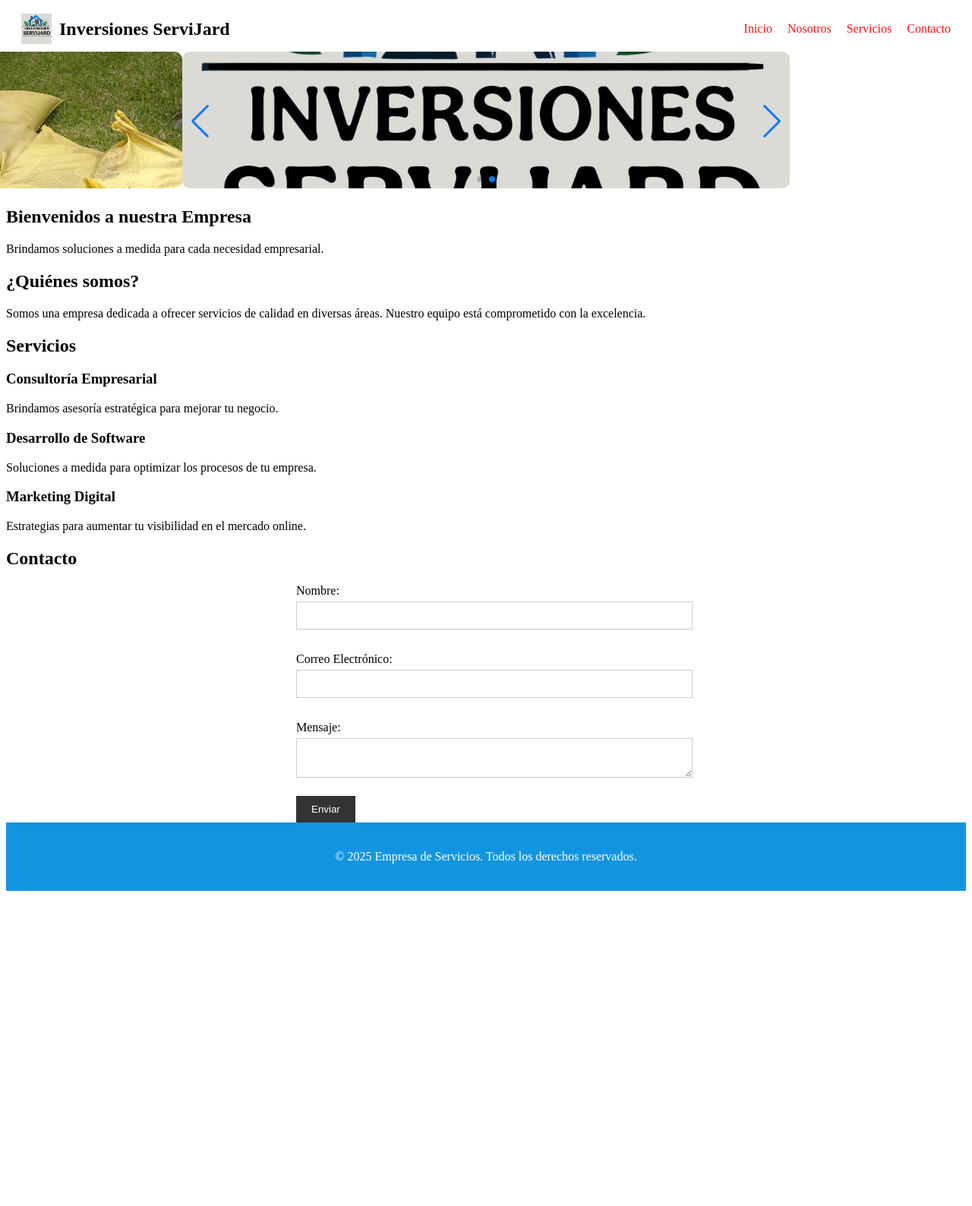
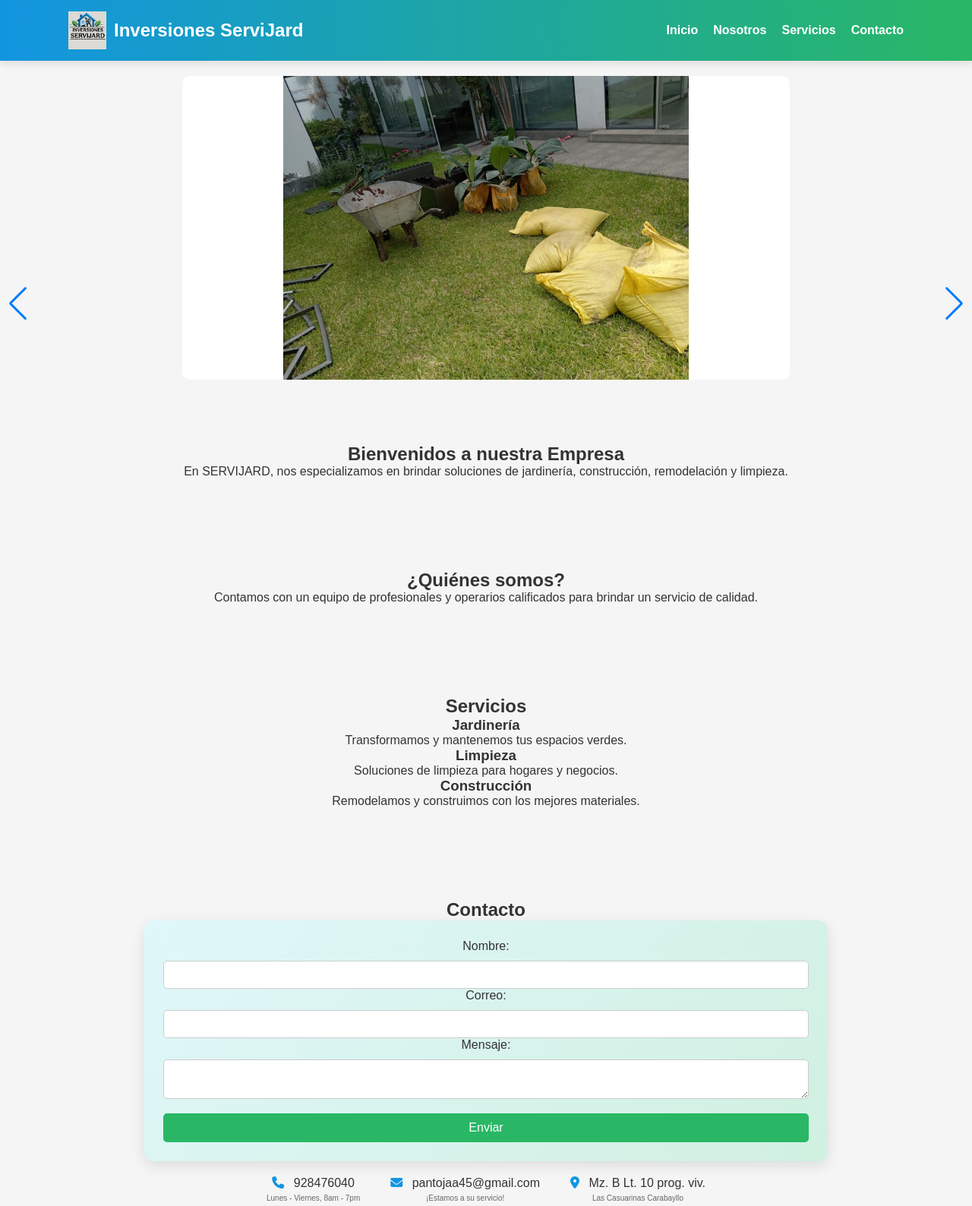
Before and after one commit to anthony-993/servijard.github.io, a plain HTML site: page index.html in a window 1280 px wide. Shown: the top 1588 px of the page at 76% size. Before the commit the page ends 1181 px from the top, so only its background shows below. Drawn offline with nearby package versions, Linux system fonts and the light colour scheme.

Commit message:
cambio web

```diff
--- a/index.html
+++ b/index.html
@@ -3,20 +3,19 @@
 <head>
     <meta charset="UTF-8">
     <meta name="viewport" content="width=device-width, initial-scale=1.0">
-    <title>Empresa de Servicios</title>
+    <title>Inversiones ServiJard</title>
+    <link rel="stylesheet" href="https://cdnjs.cloudflare.com/ajax/libs/font-awesome/6.5.0/css/all.min.css">
     <link rel="stylesheet" href="styles.css">
     <link rel="stylesheet" href="https://cdn.jsdelivr.net/npm/swiper/swiper-bundle.min.css">
-
 </head>
 <body>
-
-    <!-- Encabezado -->
     <header>
         <div class="container">
             <h1>
-                <img src="media/logo2.jpeg" alt="Logo de la empresa"> Inversiones ServiJard
+                <img src="media/logo2.jpeg" alt="Logo de la SERVIJARD"> Inversiones ServiJard
             </h1>
-            <button class="menu-toggle">☰</button>
+            <button class="menu-toggle" aria-label="Abrir menú">☰</button>
+
             <nav>
                 <ul class="menu">
                     <li><a href="#inicio">Inicio</a></li>
@@ -27,63 +26,59 @@
             </nav>
         </div>
     </header>
+
     <div class="swiper-container">
         <div class="swiper-wrapper">
             <div class="swiper-slide"><img src="media/jardin1.jpg" alt="Imagen 1"></div>
             <div class="swiper-slide"><img src="media/logo2.jpeg" alt="Imagen 2"></div>
-
+            <div class="swiper-slide"><img src="media/logo4.png" alt="Imagen 2"></div>
         </div>
-        <!-- Flechas de navegación -->
         <div class="swiper-button-next"></div>
         <div class="swiper-button-prev"></div>
-        <!-- Paginación -->
         <div class="swiper-pagination"></div>
     </div>
-    <!-- Sección de Inicio -->
+
     <section id="inicio">
         <div class="container">
             <h2>Bienvenidos a nuestra Empresa</h2>
-            <p>Brindamos soluciones a medida para cada necesidad empresarial.</p>
+            <p>En SERVIJARD, nos especializamos en brindar soluciones de jardinería, construcción, remodelación y limpieza.</p>
         </div>
     </section>
 
-    <!-- Sección Nosotros -->
     <section id="nosotros">
         <div class="container">
             <h2>¿Quiénes somos?</h2>
-            <p>Somos una empresa dedicada a ofrecer servicios de calidad en diversas áreas. Nuestro equipo está comprometido con la excelencia.</p>
+            <p>Contamos con un equipo de profesionales y operarios calificados para brindar un servicio de calidad.</p>
         </div>
     </section>
 
-    <!-- Sección de Servicios -->
     <section id="servicios">
         <div class="container">
             <h2>Servicios</h2>
             <div class="servicio">
-                <h3>Consultoría Empresarial</h3>
-                <p>Brindamos asesoría estratégica para mejorar tu negocio.</p>
+                <h3>Jardinería</h3>
+                <p>Transformamos y mantenemos tus espacios verdes.</p>
             </div>
             <div class="servicio">
-                <h3>Desarrollo de Software</h3>
-                <p>Soluciones a medida para optimizar los procesos de tu empresa.</p>
+                <h3>Limpieza</h3>
+                <p>Soluciones de limpieza para hogares y negocios.</p>
             </div>
             <div class="servicio">
-                <h3>Marketing Digital</h3>
-                <p>Estrategias para aumentar tu visibilidad en el mercado online.</p>
+                <h3>Construcción</h3>
+                <p>Remodelamos y construimos con los mejores materiales.</p>
             </div>
         </div>
     </section>
 
-    <!-- Sección de Contacto -->
     <section id="contacto">
+
         <div class="container">
             <h2>Contacto</h2>
             <form action="https://formspree.io/f/xvgkbdvp" method="POST">
-            <form action="#" method="POST">
                 <label for="nombre">Nombre:</label>
                 <input type="text" id="nombre" name="nombre" required>
 
-                <label for="email">Correo Electrónico:</label>
+                <label for="email">Correo:</label>
                 <input type="email" id="email" name="email" required>
 
                 <label for="mensaje">Mensaje:</label>
@@ -91,20 +86,24 @@
 
                 <button type="submit">Enviar</button>
             </form>
+
+            <div class="info-contacto-lineal">
+                <div><i class="fas fa-phone"></i> 928476040<br><span class="texto-bajo">Lunes - Viernes, 8am - 7pm</span></div>
+                <div><i class="fas fa-envelope"></i> pantojaa45@gmail.com<br><span class="texto-bajo">¡Estamos a su servicio!</span></div>
+                <div><i class="fas fa-map-marker-alt"></i> Mz. B Lt. 10 prog. viv.<br><span class="texto-bajo">Las Casuarinas Carabayllo</span></div>
+
+            </div>
+
         </div>
     </section>
 
-    <!-- Pie de Página -->
     <footer>
         <div class="container">
-            <p>&copy; 2025 Empresa de Servicios. Todos los derechos reservados.</p>
+            <p>&copy; 2025 SERVIJARD. Todos los derechos reservados.</p>
         </div>
     </footer>
 
-    <!-- 🔥 Ahora el JavaScript está correctamente vinculado -->
+    <script src="https://cdn.jsdelivr.net/npm/swiper/swiper-bundle.min.js"></script>
     <script src="tex.js"></script>
-    <script src="https://cdn.jsdelivr.net/npm/swiper/swiper-bundle.min.js"></script>
-
-
 </body>
 </html>
--- a/styles.css
+++ b/styles.css
@@ -1,151 +1,202 @@
-/* ✅ Mantener el logo y el menú alineados en la misma línea */
+/* 🔹 Reset General */
+* {
+    margin: 0;
+    padding: 0;
+    box-sizing: border-box;
+    font-family: 'Poppins', sans-serif;
+}
+
+body {
+    background-color: #f5f5f5;
+    color: #333;
+    padding-top: 80px; /* Para evitar que el header cubra el contenido */
+}
+
+/* 🔹 Header */
+header {
+    background: linear-gradient(90deg, #1295e0, #29b765);
+    width: 100%;
+    padding: 15px 20px;
+    position: fixed;
+    top: 0;
+    left: 0;
+    z-index: 1000;
+    box-shadow: 0 4px 10px rgba(0, 0, 0, 0.1);
+}
+
 header .container {
     display: flex;
-    justify-content: space-between; /* Mantiene el logo y el menú alineados */
-    align-items: center; /* Centrar verticalmente */
-    flex-wrap: nowrap; /* Evita que los elementos salten de línea */
-    padding: 10px 20px;
+    justify-content: space-between;
+    align-items: center;
+    max-width: 1100px;
+    margin: auto;
 }
 
-/* ✅ Estilos del h1 con el logo */
 h1 {
     display: flex;
     align-items: center;
-    font-size: 24px; /* Tamaño del título */
-    margin: 0;
+    font-size: 24px;
+    color: white;
 }
 
 h1 img {
-    width: 40px; /* Tamaño del logo */
-    height: auto;
+    width: 50px;
     margin-right: 10px;
 }
 
-/* ✅ Menú principal */
-nav {
-    display: flex;
-    align-items: center;
-}
-
+/* 🔹 Menú */
 nav .menu {
     list-style: none;
     display: flex;
     gap: 20px;
-    padding: 0;
-    margin: 0;
 }
 
-/* ✅ Ajustar el tamaño del texto del menú */
 .menu a {
-    color: rgb(255, 19, 19);
+    color: white;
     text-decoration: none;
-    font-size: 16px; /* 🔹 Más pequeño que el h1 */
+    font-weight: bold;
+    transition: color 0.3s;
 }
 
-/* ✅ Ajustar el carrusel */
-.swiper-container {
-    position: relative;
-    z-index: 1; /* Debajo del menú */
-    width: 90%;
-    max-width: 800px;
-    height: auto;
-    margin: auto;
+.menu a:hover {
+    color: #f5f5f5;
+    text-decoration: underline;
 }
 
-.swiper-slide img {
-    width: 100%;
-    max-height: 180px; /* 🔹 Reducimos la altura máxima */
-    object-fit: cover;
-    border-radius: 10px;
+/* 🔹 Menú móvil */
+.menu-toggle {
+    display: none;
+    font-size: 28px;
+    background: none;
+    border: none;
+    color: white;
+    cursor: pointer;
 }
 
-/* ✅ Corregir visibilidad de la hamburguesa */
-.menu-toggle {
-    display: none; /* Ocultar en escritorio */
-    position: absolute;
-    top: 15px;
-    right: 20px;
-    font-size: 30px;
-    background: none;
-    border: none;
-    color: rgb(13, 207, 233);
-    cursor: pointer;
-    z-index: 1100; /* Asegura que esté por encima del carrusel */
-}
-
-/* ✅ Estilos para pantallas pequeñas */
 @media (max-width: 768px) {
-    header .container {
-        flex-direction: row; /* Mantener el logo y la hamburguesa en una línea */
-        justify-content: space-between;
+    .menu-toggle {
+        display: block;
     }
 
     nav .menu {
+        display: none;
         flex-direction: column;
-        display: none;
         position: absolute;
         top: 60px;
         right: 10px;
         background: rgba(0, 0, 0, 0.9);
-        width: 200px;
-        text-align: center;
-        padding: 10px;
-        border-radius: 5px;
-        z-index: 1001;
+        padding: 15px;
+        border-radius: 8px;
     }
 
     .menu.menu-active {
         display: flex;
     }
-
-    .menu-toggle {
-        display: block; /* Mostrar en móviles */
-    }
 }
 
-/* ✅ Evitar que la hamburguesa aparezca en escritorio */
-@media (min-width: 769px) {
-    .menu-toggle {
-        display: none;
-    }
-
-    .menu {
-        display: flex; /* Mantener el menú visible en escritorio */
-        position: static;
-        background: none;
-        flex-direction: row;
-    }
+/* 🔹 Secciones Generales */
+section {
+    text-align: center;
+    padding: 60px 20px;
 }
 
-form {
-    max-width: 500px;
-    margin: 0 auto;
+.container {
+    max-width: 900px;
+    margin: auto;
 }
 
-form label {
-    display: block;
-    margin: 10px 0 5px;
+/* 🔹 Botones */
+button {
+    background: #29b765;
+    color: white;
+    border: none;
+    padding: 10px 20px;
+    border-radius: 5px;
+    font-size: 16px;
+    cursor: pointer;
+    transition: background 0.3s;
 }
+
+button:hover {
+    background: #1e8a50;
+}
+
+/* 🔹 Swiper */
+.swiper-container {
+    max-width: 800px;
+    margin: 20px auto;
+    border-radius: 10px;
+    overflow: hidden;
+}
+
+.swiper-slide img {
+    width: 100%;
+    height: 400px; /* o la altura que tú desees */
+    object-fit: contain;
+    border-radius: 10px;
+    background-color: #fff; /* Fondo blanco o el que prefieras */
+}
+
+
+/* 🔹 Formulario de Contacto */
+form {
+    background: linear-gradient(135deg, #e0f7fa, #d0f0e0);
+    padding: 25px;
+    border-radius: 12px;
+    box-shadow: 0 6px 18px rgba(0, 0, 0, 0.1);
+}
+
+
+.info-contacto {
+    margin-bottom: 30px;
+    font-size: 16px;
+    color: #333;
+}
+
+.info-contacto i {
+    color: #1295e0;
+    margin-right: 10px;
+    font-size: 18px;
+}
+.info-contacto-lineal {
+    display: flex;
+    justify-content: center;
+    flex-wrap: wrap;
+    gap: 40px;
+    margin: 20px 0;
+    font-size: 16px;
+    color: #333;
+}
+
+.info-contacto-lineal i {
+    color: #1295e0;
+    margin-right: 8px;
+}
+
+.texto-bajo {
+    font-size: 10px; /* Tamaño más pequeño para el texto adicional */
+    color: #666; /* Color gris más suave */
+}
+
 
 form input, form textarea {
     width: 100%;
     padding: 10px;
-    margin-bottom: 20px;
+    margin-top: 10px;
     border: 1px solid #ccc;
+    border-radius: 5px;
 }
 
 form button {
-    background-color: #333;
-    color: white;
-    padding: 10px 20px;
-    border: none;
-    cursor: pointer;
+    width: 100%;
+    margin-top: 15px;
 }
 
-/* ✅ Estilos del pie de página */
+/* 🔹 Footer */
 footer {
-    background-color: #1295e0;
+    background: linear-gradient(90deg, #1295e0, #29b765);
     color: white;
     text-align: center;
     padding: 20px 0;
+    margin-top: 40px;
 }
--- a/tex.js
+++ b/tex.js
@@ -1,33 +1,18 @@
-document.addEventListener("DOMContentLoaded", function () {
+// 🔹 Inicializar Swiper (carrusel)
+var swiper = new Swiper('.swiper-container', {
+    loop: true,
+    navigation: {
+        nextEl: '.swiper-button-next',
+        prevEl: '.swiper-button-prev',
+    },
+});
+
+// 🔹 Toggle del menú en móviles
+document.addEventListener("DOMContentLoaded", function() {
     const menuToggle = document.querySelector(".menu-toggle");
     const menu = document.querySelector(".menu");
 
-    menuToggle.addEventListener("click", function () {
-        menu.classList.toggle("menu-active"); // Abre o cierra el menú
-    });
-
-    // Cerrar menú cuando se haga clic en un enlace
-    document.querySelectorAll(".menu a").forEach(link => {
-        link.addEventListener("click", function () {
-            menu.classList.remove("menu-active");
-        });
+    menuToggle.addEventListener("click", function() {
+        menu.classList.toggle("menu-active");
     });
 });
-
-document.addEventListener("DOMContentLoaded", function () {
-    new Swiper(".swiper-container", {
-        loop: true, // Hace que el carrusel sea infinito
-        navigation: {
-            nextEl: ".swiper-button-next",
-            prevEl: ".swiper-button-prev",
-        },
-        pagination: {
-            el: ".swiper-pagination",
-            clickable: true,
-        },
-        autoplay: {
-            delay: 3000, // Cambia la imagen cada 3 segundos
-            disableOnInteraction: false,
-        },
-    });
-});
```
